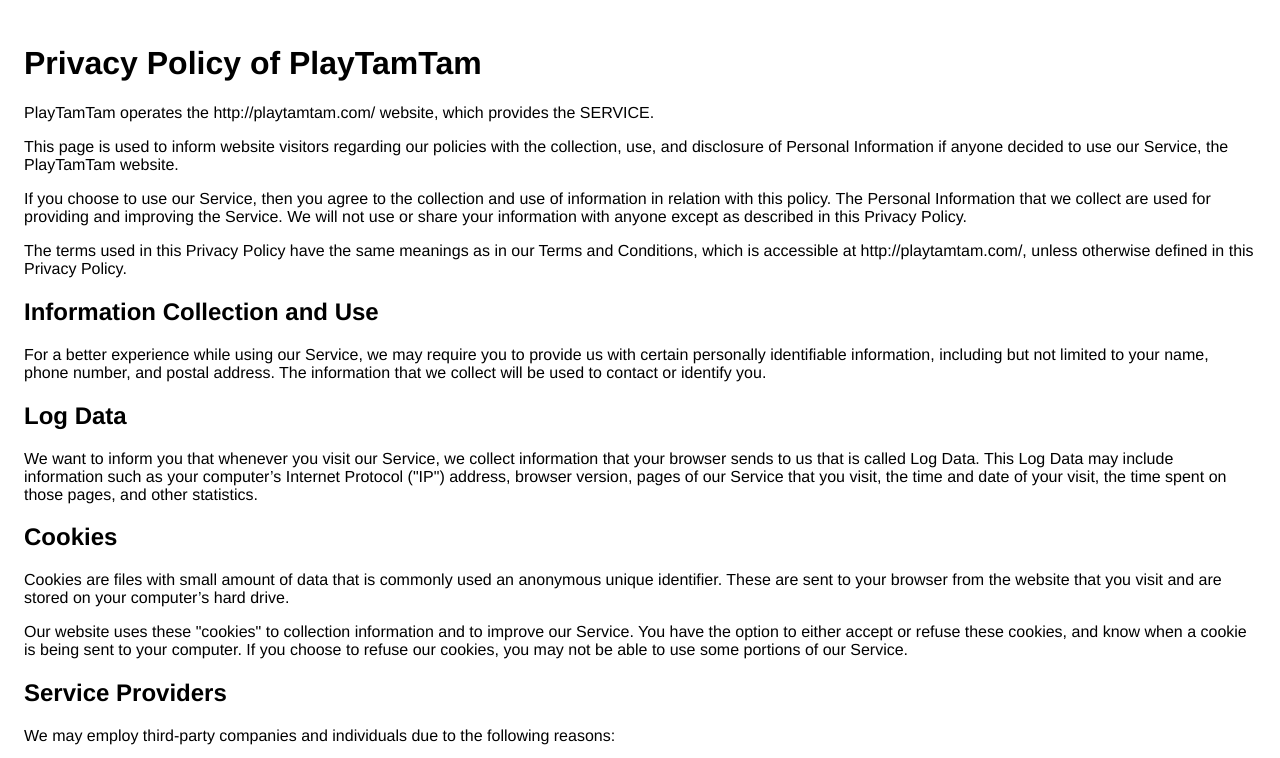
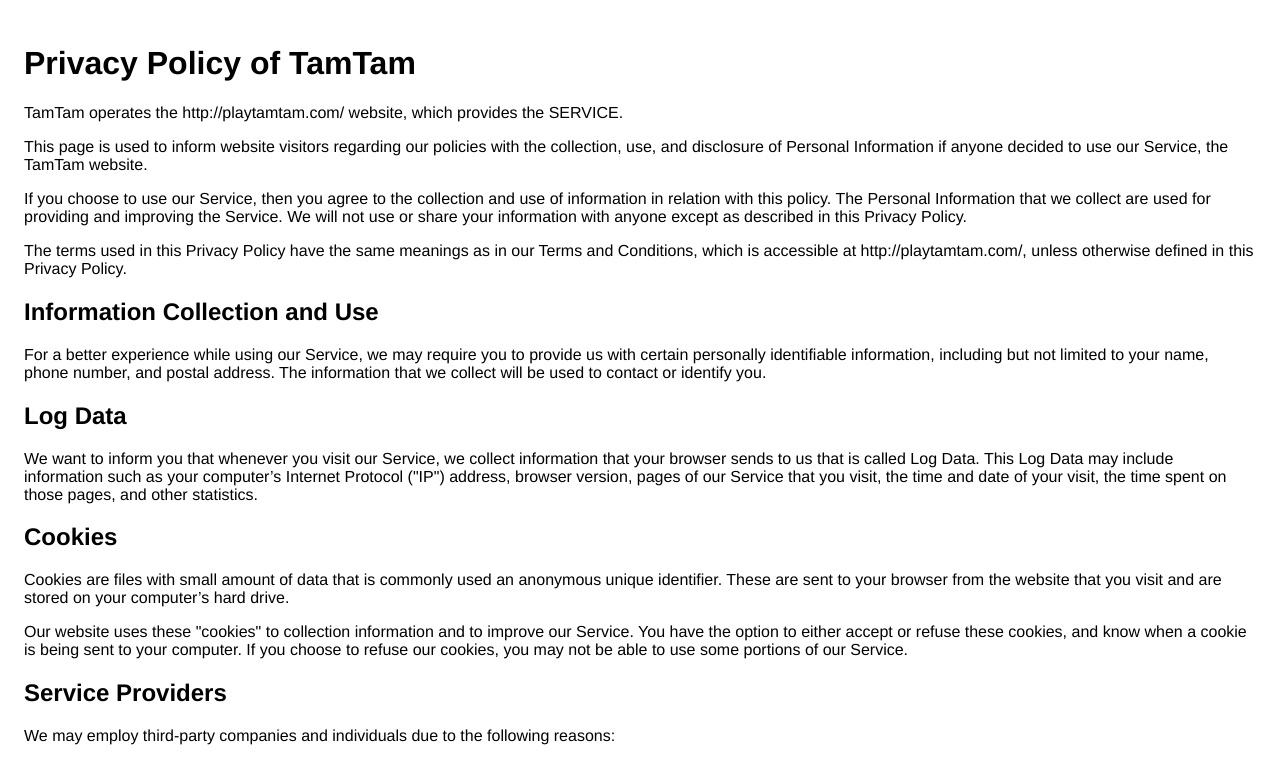
Before and after one commit to JSFarias/PlayTamTamPolicyPolitics, a plain HTML site: page index.html in a window 1280 px wide. Shown: the top 758 px of the page. Drawn offline with Linux system fonts and the light colour scheme.

Commit message:
Update index.html

```diff
--- a/index.html
+++ b/index.html
@@ -7,11 +7,11 @@
       <style> body { font-family: 'Helvetica Neue', Helvetica, Arial, sans-serif; padding:1em; } </style>
     </head>
     <body>
-        <h1>Privacy Policy of PlayTamTam</h1>
+        <h1>Privacy Policy of TamTam</h1>
 
-        <p>PlayTamTam operates the http://playtamtam.com/ website, which provides the SERVICE.</p>
+        <p>TamTam operates the http://playtamtam.com/ website, which provides the SERVICE.</p>
 
-        <p>This page is used to inform website visitors regarding our policies with the collection, use, and disclosure of Personal Information if anyone decided to use our Service, the PlayTamTam website.</p>
+        <p>This page is used to inform website visitors regarding our policies with the collection, use, and disclosure of Personal Information if anyone decided to use our Service, the TamTam website.</p>
 
         <p>If you choose to use our Service, then you agree to the collection and use of information in relation with this policy. The Personal Information that we collect are used for providing and improving the Service. We will not use or share your information with anyone except as described in this Privacy Policy.</p>
 
```
